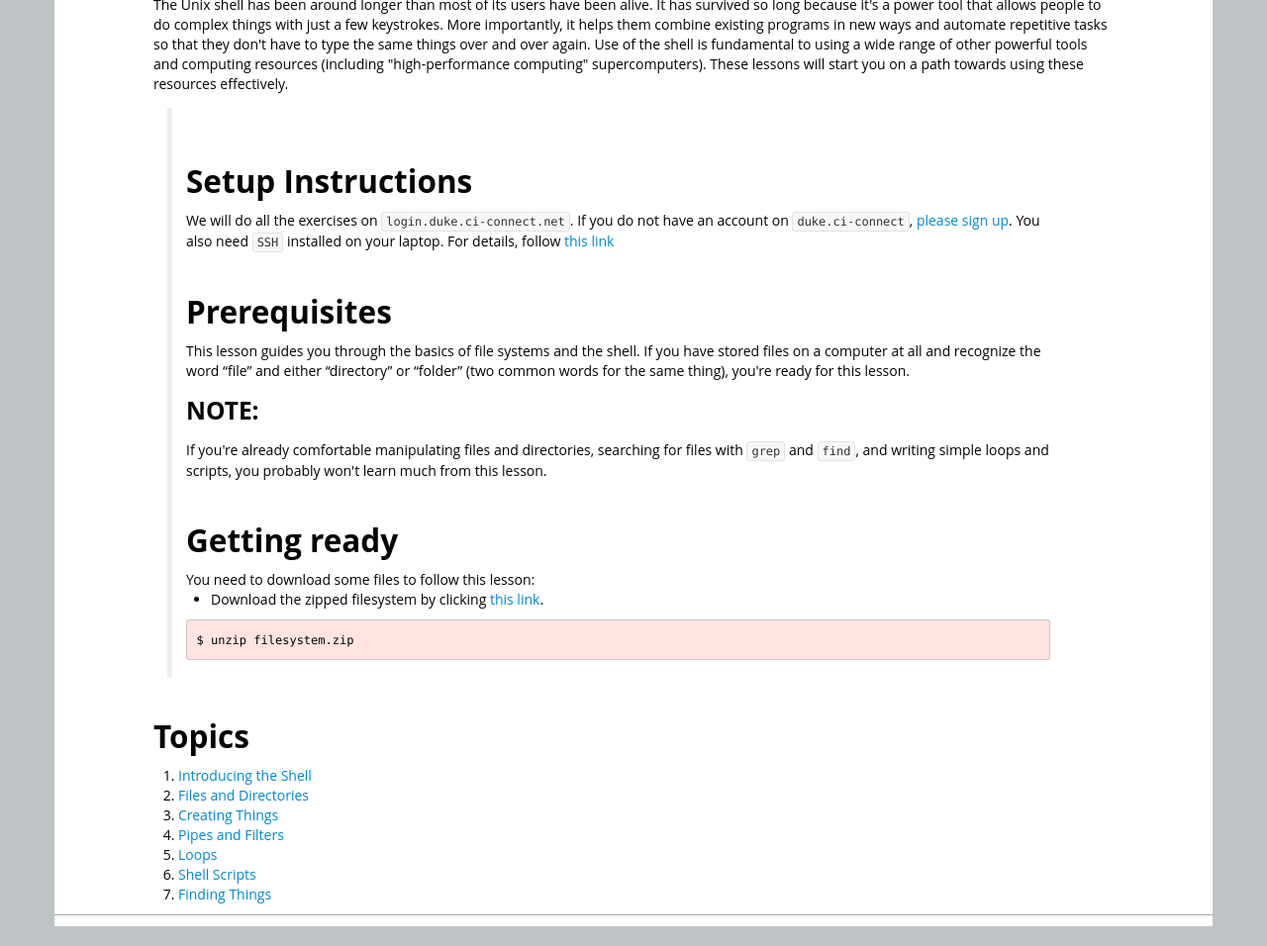
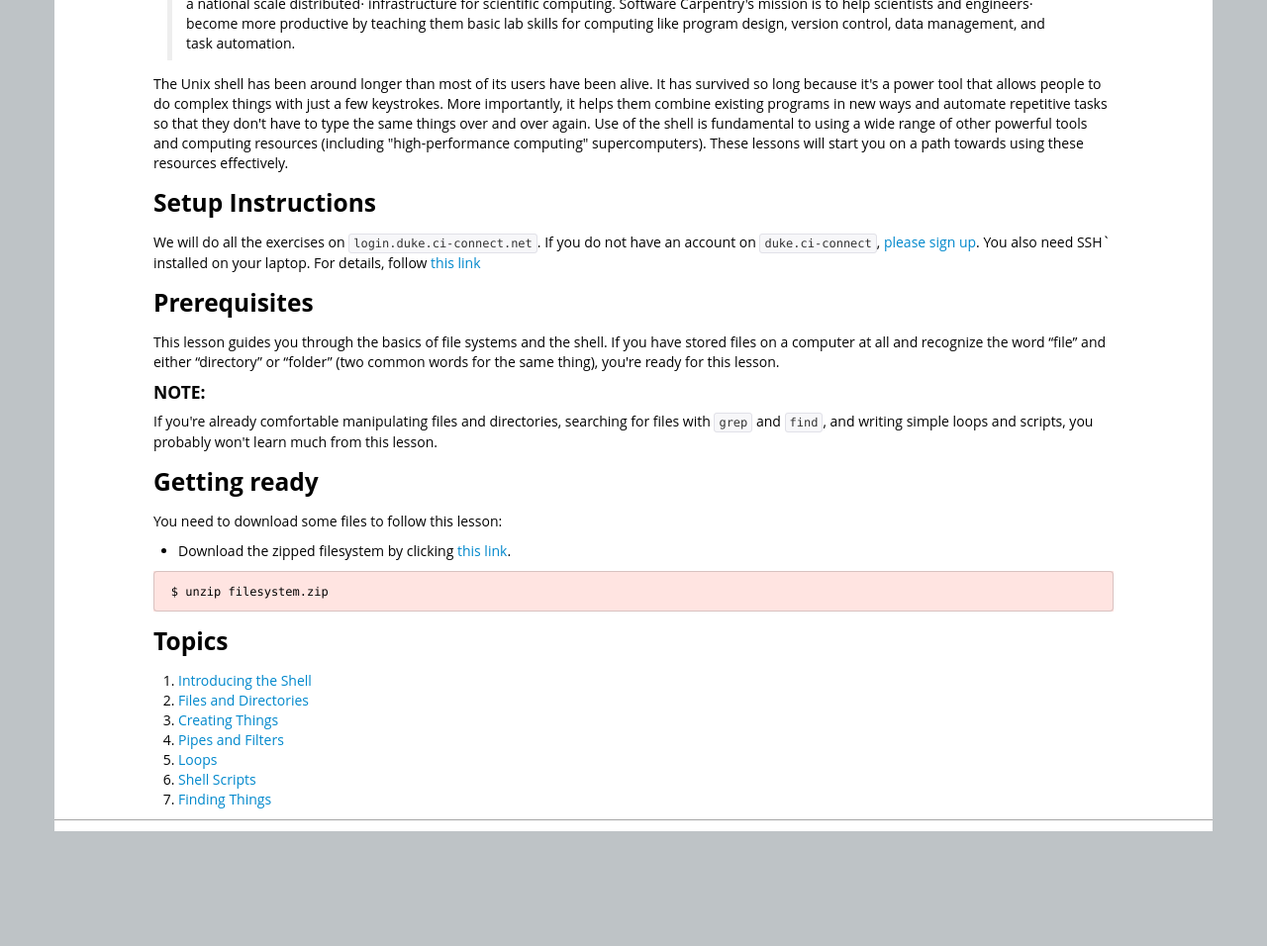
Before and after one commit to SWC-OSG-Workshop/2015-10-27-duke, a Jekyll site: the page built from novice/shell/index.md, in a window 1280 px wide. Shown: the part 367-1323 px from the top of the page at 99% size. Built offline with Jekyll 4.4.1, drawn with Linux system fonts in a browser that asks for light colours; after the commit the page ends 1227 px from its top, so only the background shows below that; some of the changed text lies outside the part shown.

Commit message:
edit index.md

```diff
--- a/novice/shell/index.md
+++ b/novice/shell/index.md
@@ -11,6 +11,13 @@
 >
 >####Time: 9:00 AM - 12.00 PM, Oct 27th 2015
 >
+> This workshop is being run by the [open science grid (OSG)](http://opensciencegrid.org/), in collaboration with⋅
+> [Software Carpentry](http://software-carpentry.org).  The Open Science Grid (OSG) is a national scale distributed⋅
+>  infrastructure for scientific computing.  Software Carpentry's mission is to help scientists and engineers⋅
+>  become more productive by teaching them basic lab skills for computing
+>  like program design, version control, data management, and task automation.
+>
+
 
 The Unix shell has been around longer than most of its users have been alive.
 It has survived so long because it's a power tool
@@ -23,32 +30,32 @@
 and computing resources (including "high-performance computing" supercomputers).
 These lessons will start you on a path towards using these resources effectively.
 
-> ## Setup Instructions
-> We will do all the exercises on `login.duke.ci-connect.net`.  If you do not have an account on
-> `duke.ci-connect`, [please sign up](https://duke.ci-connect.net/signup). You also need
-`SSH` installed on your laptop.  For details, follow [this link](http://swc-osg-workshop.github.io/2015-10-27-duke/setup.html)
->
-> ## Prerequisites
-> This lesson guides you through the basics of file systems and the
-> shell.  If you have stored files on a computer at all and recognize
-> the word “file” and either “directory” or “folder” (two common words
-> for the same thing), you're ready for this lesson.
->
-> ### NOTE:
-> If you're already comfortable manipulating files and directories,
-> searching for files with `grep` and `find`, and writing simple loops
-> and scripts, you probably won't learn much from this lesson.
->
-> ## Getting ready
-> You need to download some files to follow this lesson:
->
-> *    Download the zipped filesystem by clicking [this link](../../data/filesystem.zip).
->
-> ~~~
-> $ unzip filesystem.zip
-> ~~~
+### Setup Instructions
+ We will do all the exercises on `login.duke.ci-connect.net`.  If you do not have an account on
+ `duke.ci-connect`, [please sign up](https://duke.ci-connect.net/signup). You also need
+SSH` installed on your laptop.  For details, follow [this link](http://swc-osg-workshop.github.io/2015-10-27-duke/setup.html)
 
-## Topics
+### Prerequisites
+ This lesson guides you through the basics of file systems and the
+ shell.  If you have stored files on a computer at all and recognize
+ the word “file” and either “directory” or “folder” (two common words
+ for the same thing), you're ready for this lesson.
+
+#### NOTE:
+ If you're already comfortable manipulating files and directories,
+ searching for files with `grep` and `find`, and writing simple loops
+ and scripts, you probably won't learn much from this lesson.
+
+### Getting ready
+ You need to download some files to follow this lesson:
+
+ *    Download the zipped filesystem by clicking [this link](../../data/filesystem.zip).
+
+ ~~~
+ $ unzip filesystem.zip
+ ~~~
+
+### Topics
 1.  [Introducing the Shell](00-intro.html)
 2.  [Files and Directories](01-filedir.html)
 3.  [Creating Things](02-create.html)
```
Also changed, not shown: novice/DHTC/index.md (+1 -1 lines), novice/git/index.md (+16 -9 lines), novice/python/index.md (+25 -21 lines).
